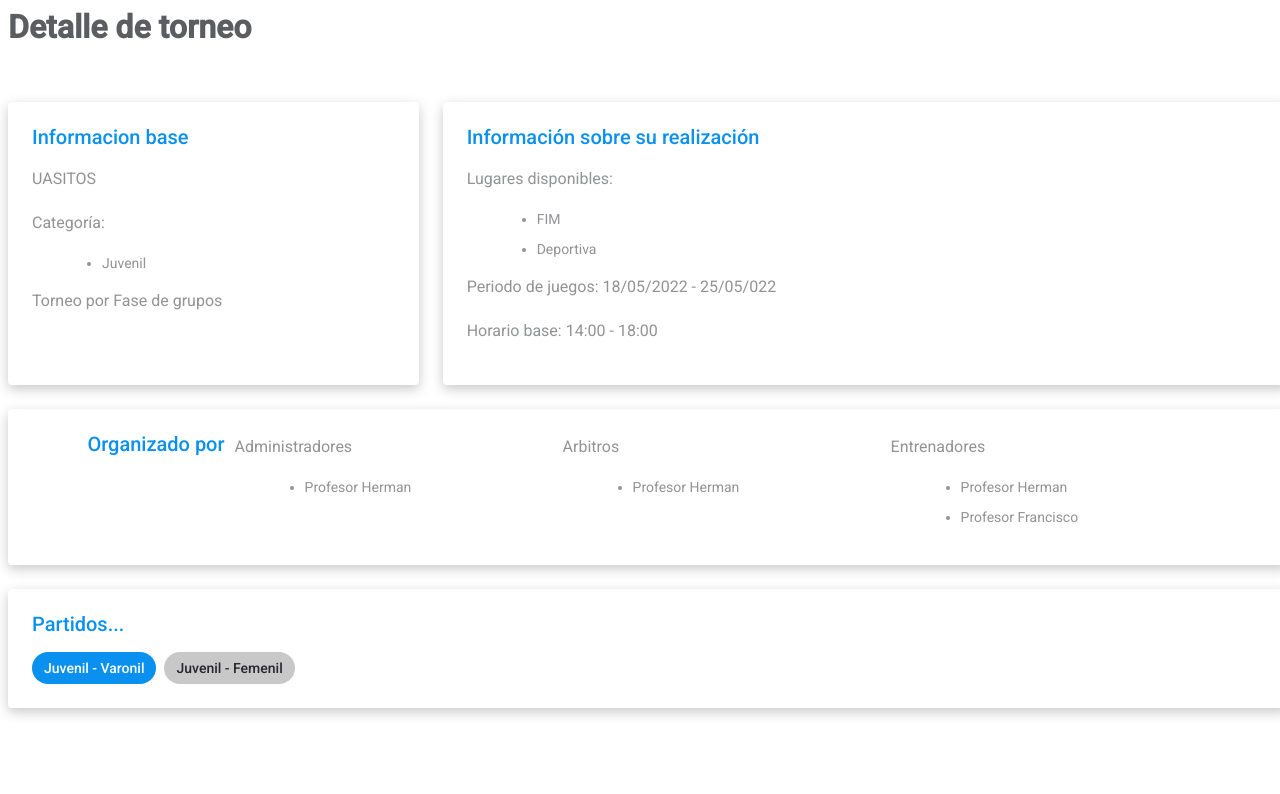
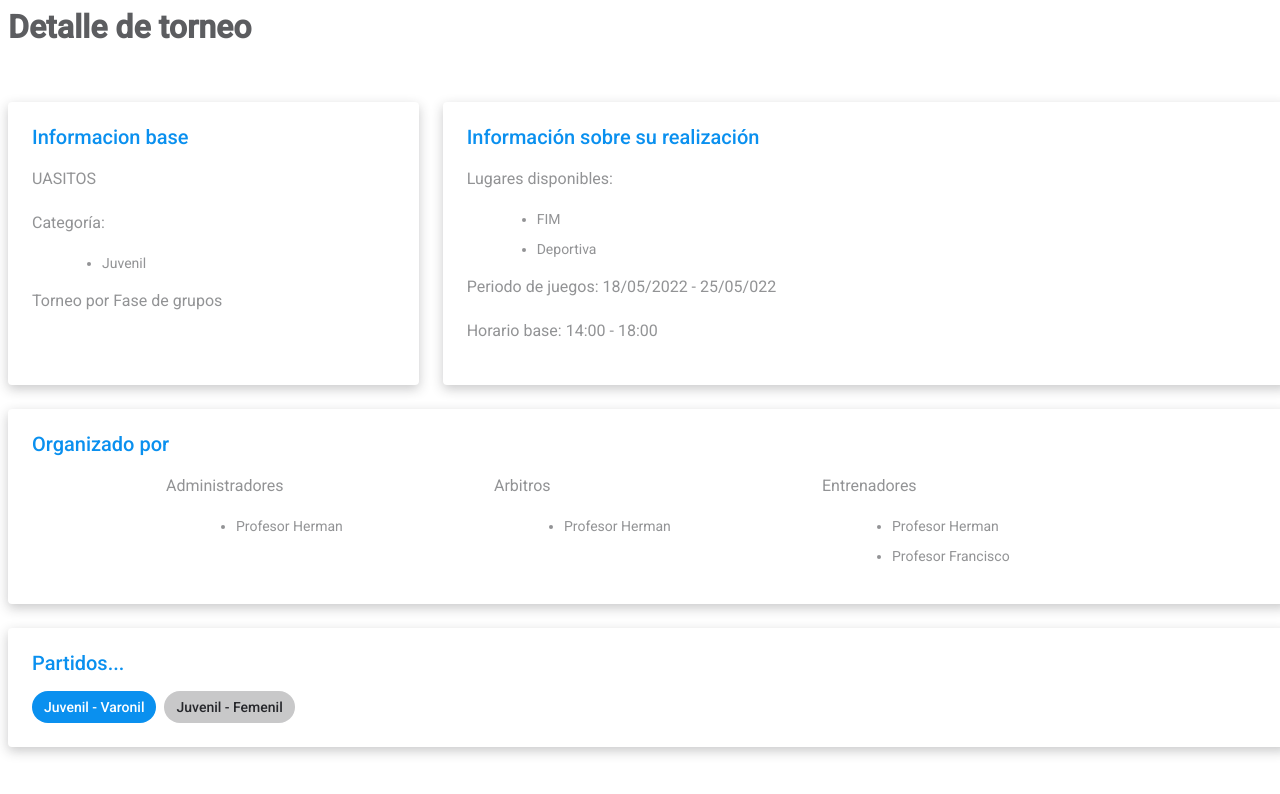
Before and after one commit to Yorch1311/project-football, an Angular app: page /admin/tournament/detail/1/status/1 in a window 1280 px wide. Shown: the top 794 px of the page. Built offline with nearby package versions, Linux system fonts and the light colour scheme.

Commit message:
moved chip component to shared folder

```diff
--- a/src/app/app.module.ts
+++ b/src/app/app.module.ts
@@ -7,7 +7,7 @@ import { AppComponent } from './app.component';
 import { BrowserAnimationsModule } from '@angular/platform-browser/animations';
 import { ButtonComponent } from './shared/components/button/button.component';
 import { TournamentDetailComponent } from './modules/admins/components/tournament-detail/tournament-detail.component';
-import { ChipComponent } from './modules/admins/components/chip/chip.component';
+import { ChipComponent } from './shared/components/chip/chip.component';
 import { TournamentDetailPageComponent } from './modules/admins/pages/tournament-detail-page/tournament-detail-page.component';
 
 
--- a/src/app/modules/admins/components/tournament-detail/tournament-detail.component.html
+++ b/src/app/modules/admins/components/tournament-detail/tournament-detail.component.html
@@ -26,10 +26,10 @@
     <h3>Horario base: {{ data?.time }}</h3>
   </section>
 
-  <section class="orgContainer basic three">
+  <section class="basic three">
 
     <h2>Organizado por</h2>
-
+    <div class="orgContainer">
       <div class="admin" *ngIf="data?.admin_detail?.length">
         <h3>Administradores</h3>
 
@@ -57,6 +57,7 @@
           </li>
         </ul>
       </div>
+    </div>
 
   </section>
 
@@ -64,8 +65,8 @@
     <h2>Partidos...</h2>
 
     <mat-chip-list class="chip-list" aria-label="Fish selection">
-      <app-chip (onClick)="goto($event)" [class]="item.status" [texto]="item.name_category +' - '+item.name_branch" [id]="item.id_chip"
-        *ngFor="let item of data?.chips">></app-chip>
+      <app-chip (onClick)="goto($event)" [class]="item.status" [texto]="item.name_category +' - '+item.name_branch"
+        [id]="item.id_chip" *ngFor="let item of data?.chips">></app-chip>
     </mat-chip-list>
 
     <div class="boton" *ngIf="activeCount > 0">
--- a/src/app/modules/admins/components/tournament-detail/tournament-detail.component.scss
+++ b/src/app/modules/admins/components/tournament-detail/tournament-detail.component.scss
@@ -32,6 +32,10 @@
 .orgContainer {
   display: flex;
   justify-content: center;
+
+  h2{
+    display: inline;
+  }
 }
 .admin,
 .arbitro,
```
Also changed, not shown: src/app/shared/components/chip/chip.component.html (renamed from src/app/modules/admins/components/chip/chip.component.html), src/app/shared/components/chip/chip.component.scss (renamed from src/app/modules/admins/components/chip/chip.component.scss), src/app/shared/components/chip/chip.component.ts (renamed from src/app/modules/admins/components/chip/chip.component.ts), 1 other file (tests, documents, lock files or other folders). Lines whose indentation alone changed are shown as unchanged.
